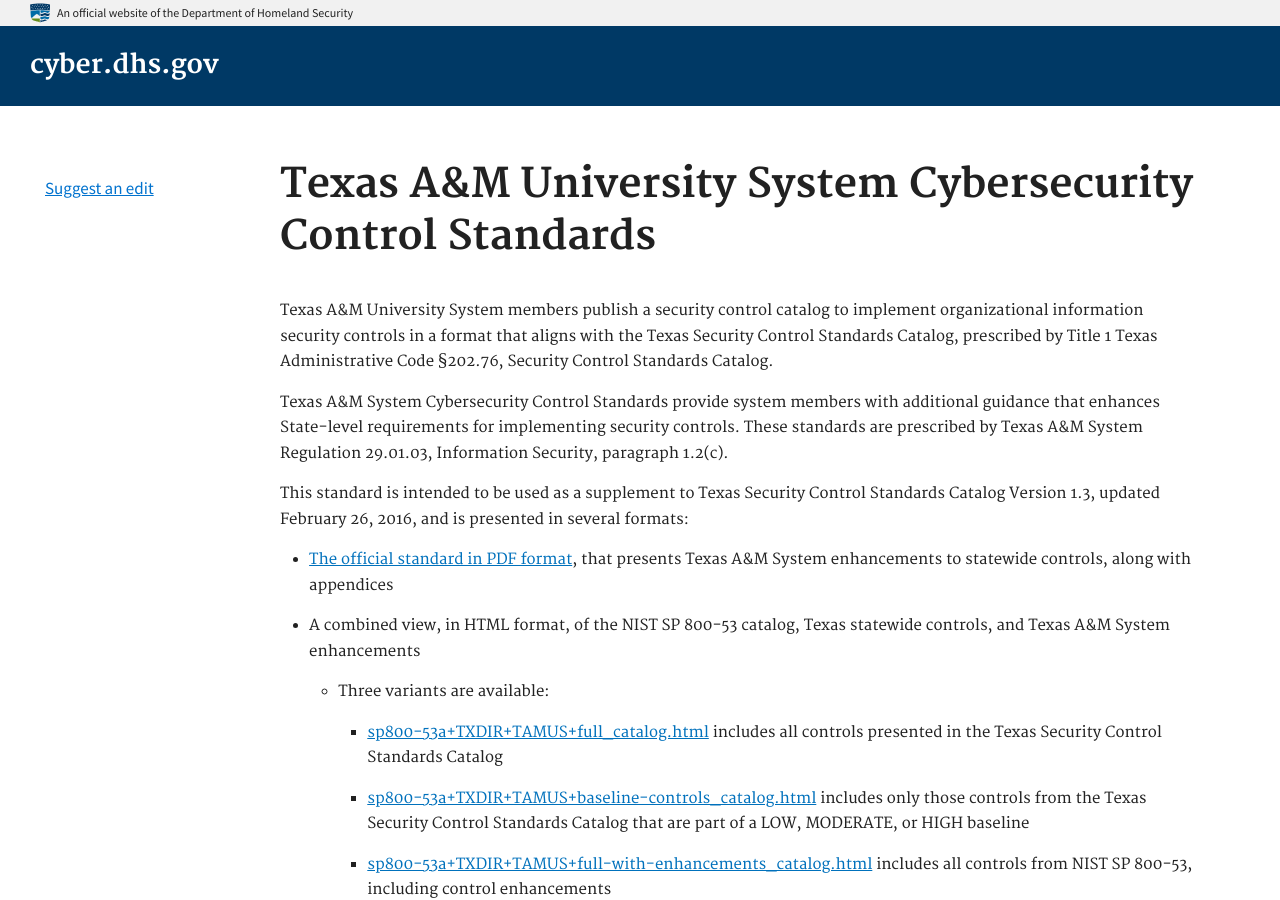
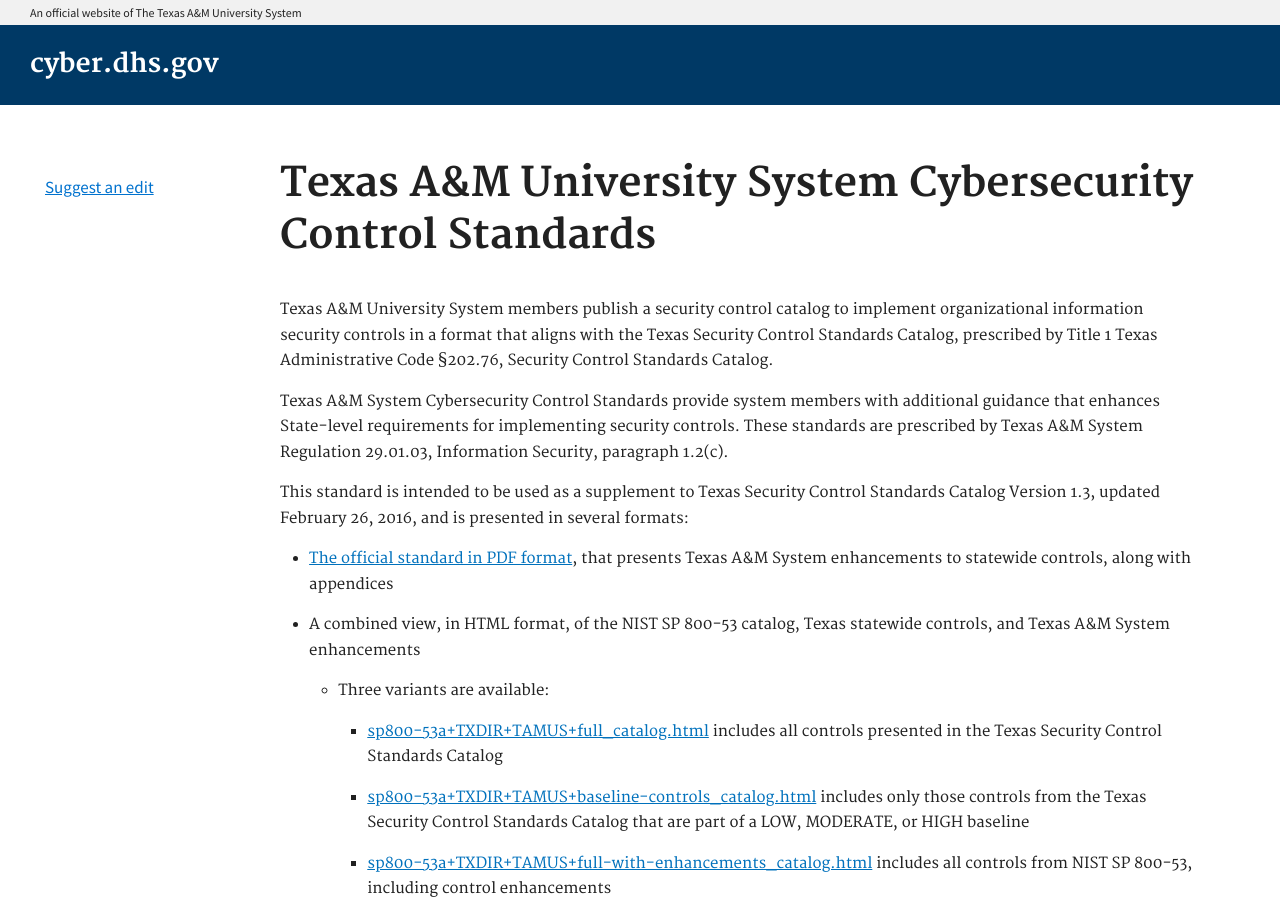
Before and after one commit to tamus-cyber/tamus-control-standards, a Jekyll site: the page built from docs/index.md, in a window 1280 px wide and 900 px high. Built offline with Jekyll 4.4.1, drawn with Linux system fonts in a browser that asks for light colours.

Commit message:
Update banner.html

```diff
--- a/docs/_includes/banner.html
+++ b/docs/_includes/banner.html
@@ -2,8 +2,8 @@
   <div class="usa-accordion">
     <header class="usa-banner-header">
       <div class="usa-grid usa-banner-inner">
-        <img src="{{ site.baseurl }}/{{ site.uswds_path }}/img/favicons/shield.svg" alt="DHS shield">
-        <p>An official website of the Department of Homeland Security</p>
+<!--        <img src="{{ site.baseurl }}/{{ site.uswds_path }}/img/favicons/shield.svg" alt="DHS shield"> -->
+        <p>An official website of The Texas A&amp;M University System</p>
       </div>
     </header>
   </div>
```
